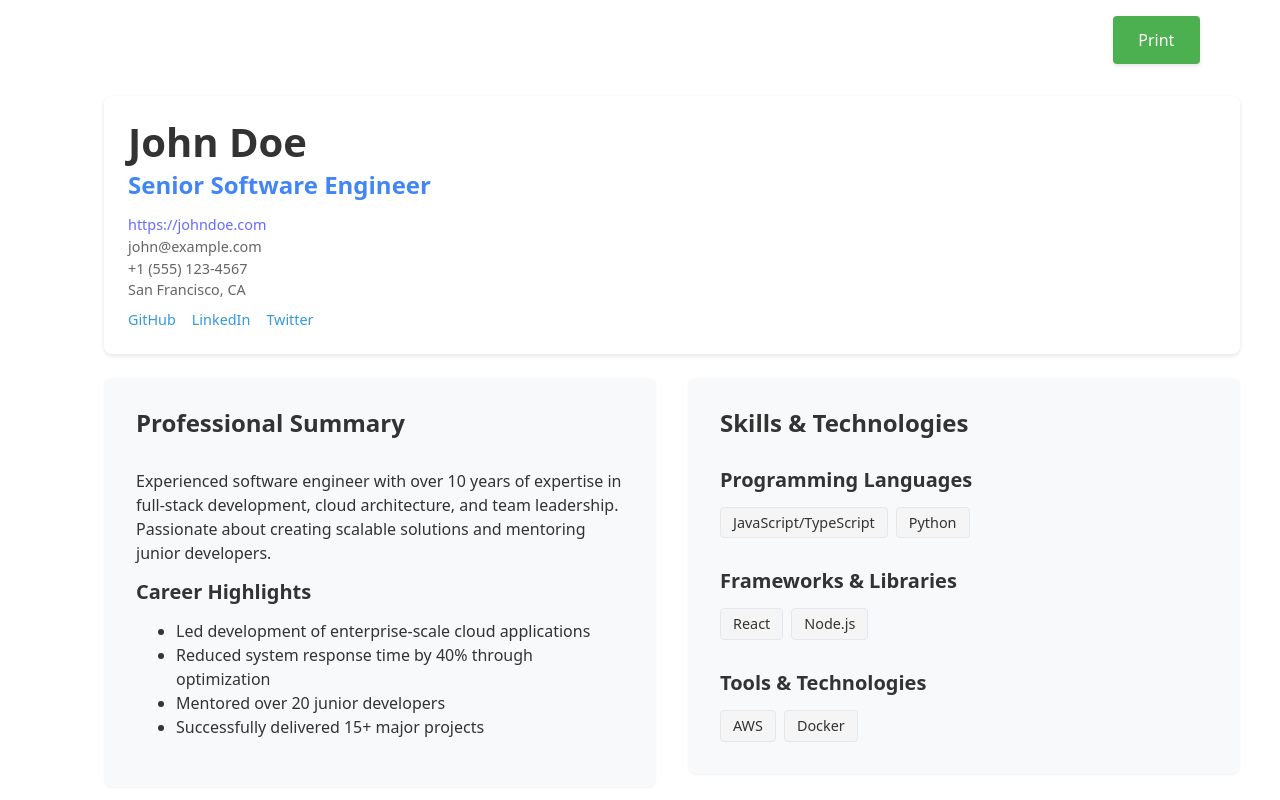
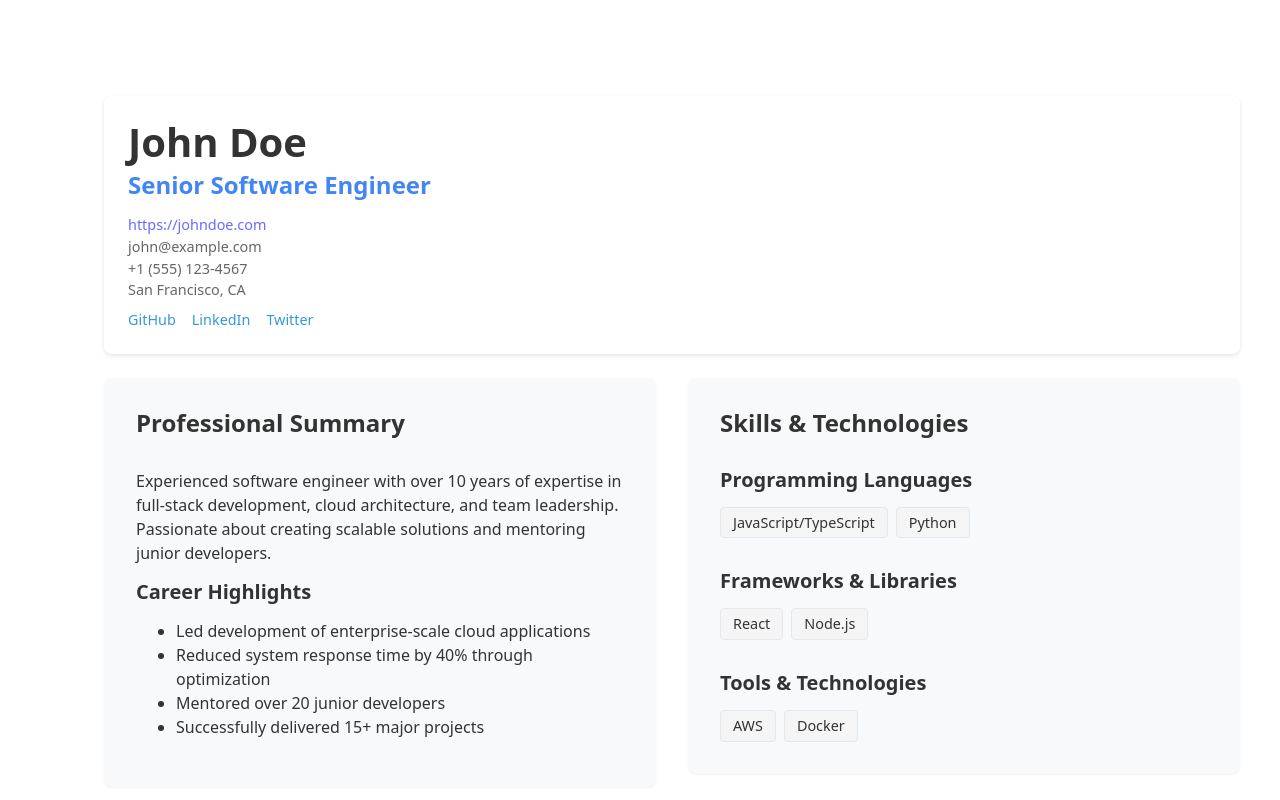
Before and after one commit to ku01/profipage, a React (Vite) app: page / in a window 1280 px wide. Shown: the top 800 px of the page. Built offline with nearby package versions, Linux system fonts and the light colour scheme; no server answers.

Commit message:
Remove Print button

```diff
--- a/src/components/Layout.tsx
+++ b/src/components/Layout.tsx
@@ -4,7 +4,6 @@ import ProfessionalSummary from './ProfessionalSummary';
 import Experience from './Experience';
 import Education from './Education';
 import Skills from './Skills';
-import PrintButton from './PrintButton';
 
 interface LayoutProps {
   data: {
@@ -21,9 +20,6 @@ interface LayoutProps {
 const Layout: React.FC<LayoutProps> = ({ data }) => {
   return (
     <div className="layout" data-testid="profile-container">
-      <div className="export-container">
-        <PrintButton />
-      </div>
       <div data-testid="header-section">
         <Header personalInfo={data.personalInfo} />
       </div>
```
